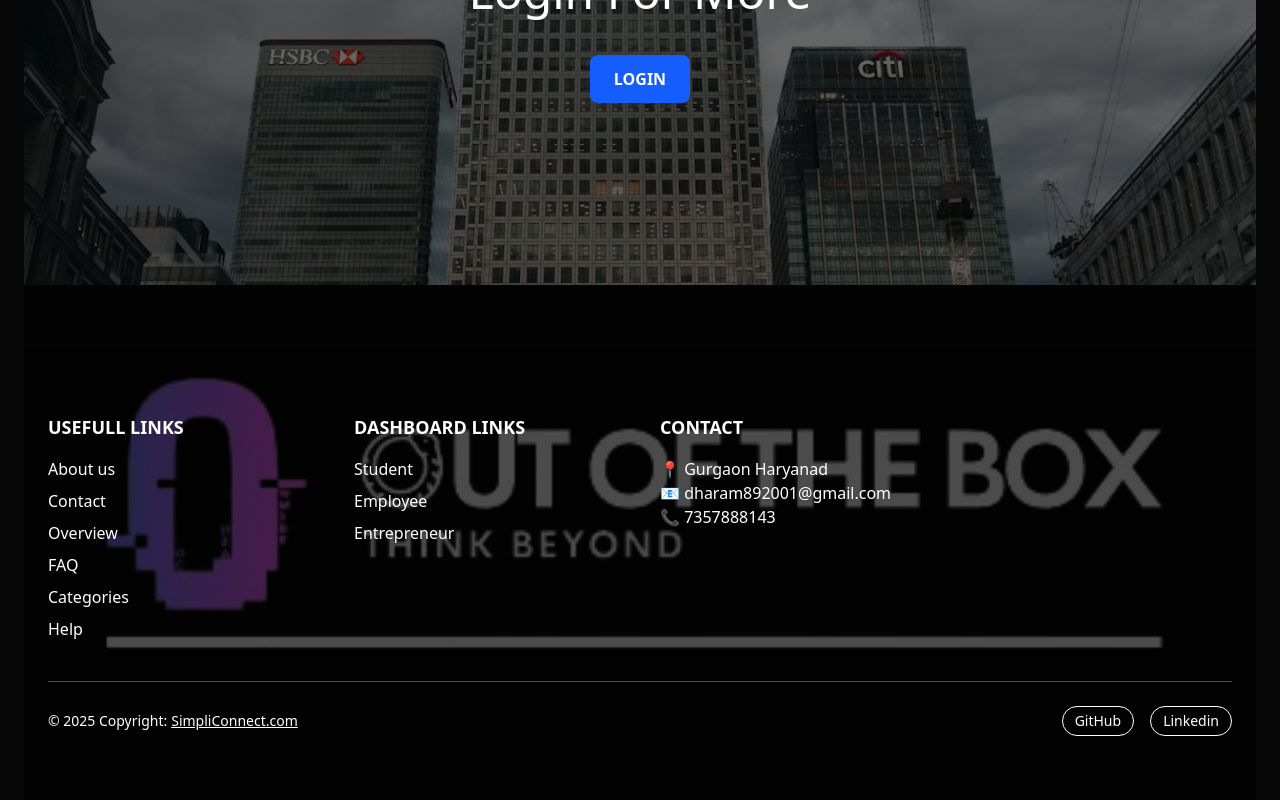
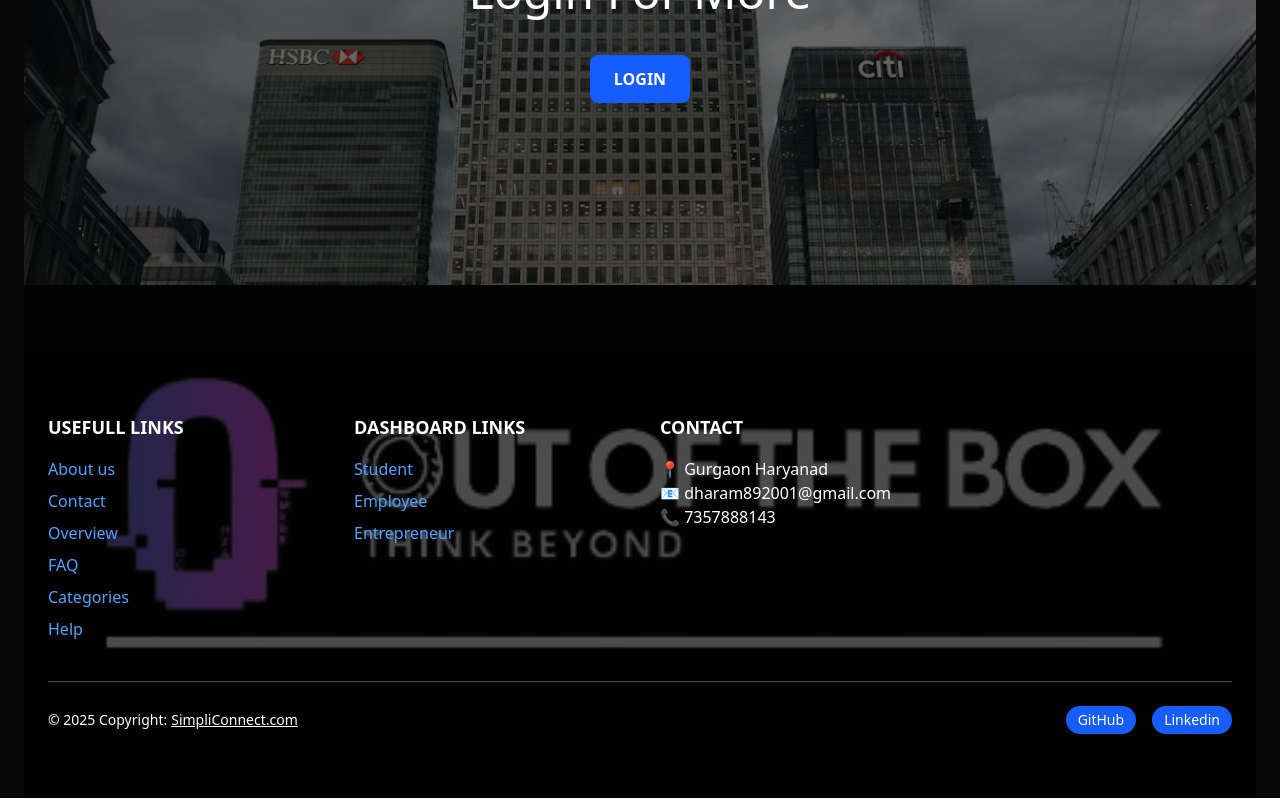
Before and after one commit to dharamADiT/Simpli-Connect-React, a React (Vite) app: page / in a window 1280 px wide. Shown: the part 1160-1960 px from the top of the page. Built offline with nearby package versions, Linux system fonts and the light colour scheme.

Commit message:
third commit

```diff
--- a/src/components/Footer.jsx
+++ b/src/components/Footer.jsx
@@ -30,13 +30,13 @@ const Footer = () => {
           <div>
             <h6 className="uppercase mb-4 font-bold text-lg">UseFull Links</h6>
             <ul className="space-y-2">
-              <li className="hover:underline cursor-pointer">About us</li>
-              <li className="hover:underline cursor-pointer">Contact</li>
-              <li className="hover:underline cursor-pointer">Overview</li>
-              <li className="hover:underline cursor-pointer">FAQ</li>
+              <li className="hover:underline text-blue-400 cursor-pointer">About us</li>
+              <li className="hover:underline text-blue-400 cursor-pointer">Contact</li>
+              <li className="hover:underline text-blue-400 cursor-pointer">Overview</li>
+              <li className="hover:underline text-blue-400 cursor-pointer">FAQ</li>
 
-              <li className="hover:underline cursor-pointer">Categories</li>
-              <li className="hover:underline cursor-pointer">Help</li>
+              <li className="hover:underline text-blue-400 cursor-pointer">Categories</li>
+              <li className="hover:underline text-blue-400 cursor-pointer">Help</li>
 
             </ul>
           </div>
@@ -45,9 +45,9 @@ const Footer = () => {
           <div>
             <h6 className="uppercase mb-4 font-bold text-lg">Dashboard links</h6>
             <ul className="space-y-2">
-              <li className="hover:underline cursor-pointer">Student </li>
-              <li className="hover:underline cursor-pointer">Employee</li>
-              <li className="hover:underline cursor-pointer">Entrepreneur</li>
+              <li className="hover:underline text-blue-400 cursor-pointer">Student </li>
+              <li className="hover:underline text-blue-400 cursor-pointer">Employee</li>
+              <li className="hover:underline text-blue-400 cursor-pointer">Entrepreneur</li>
             </ul>
           </div>
 
@@ -75,10 +75,10 @@ const Footer = () => {
 
           {/* Right - Social Icons */}
           <div className="flex gap-4 mt-5 md:mt-0 text-sm">
-            <Link  to= { "https://github.com/dharamADiT/Simpli-Connect-React"}className="border border-white px-3 py-1 rounded-full hover:bg-white hover:text-black transition">
+            <Link  to= { "https://github.com/dharamADiT/Simpli-Connect-React"}className=" bg-blue-600  px-3 py-1 rounded-full  hover:bg-blue-800 transition">
               GitHub
             </Link>
-            <Link to={"https://www.linkedin.com/in/dharam-baghel-53bab4267/?originalSubdomain=in"} className="border border-white px-3 py-1 rounded-full hover:bg-white hover:text-black transition">
+            <Link to={"https://www.linkedin.com/in/dharam-baghel-53bab4267/?originalSubdomain=in"} className=" bg-blue-600  px-3 py-1 rounded-full  hover:bg-blue-800 transition">
               Linkedin
             </Link>
 
```
